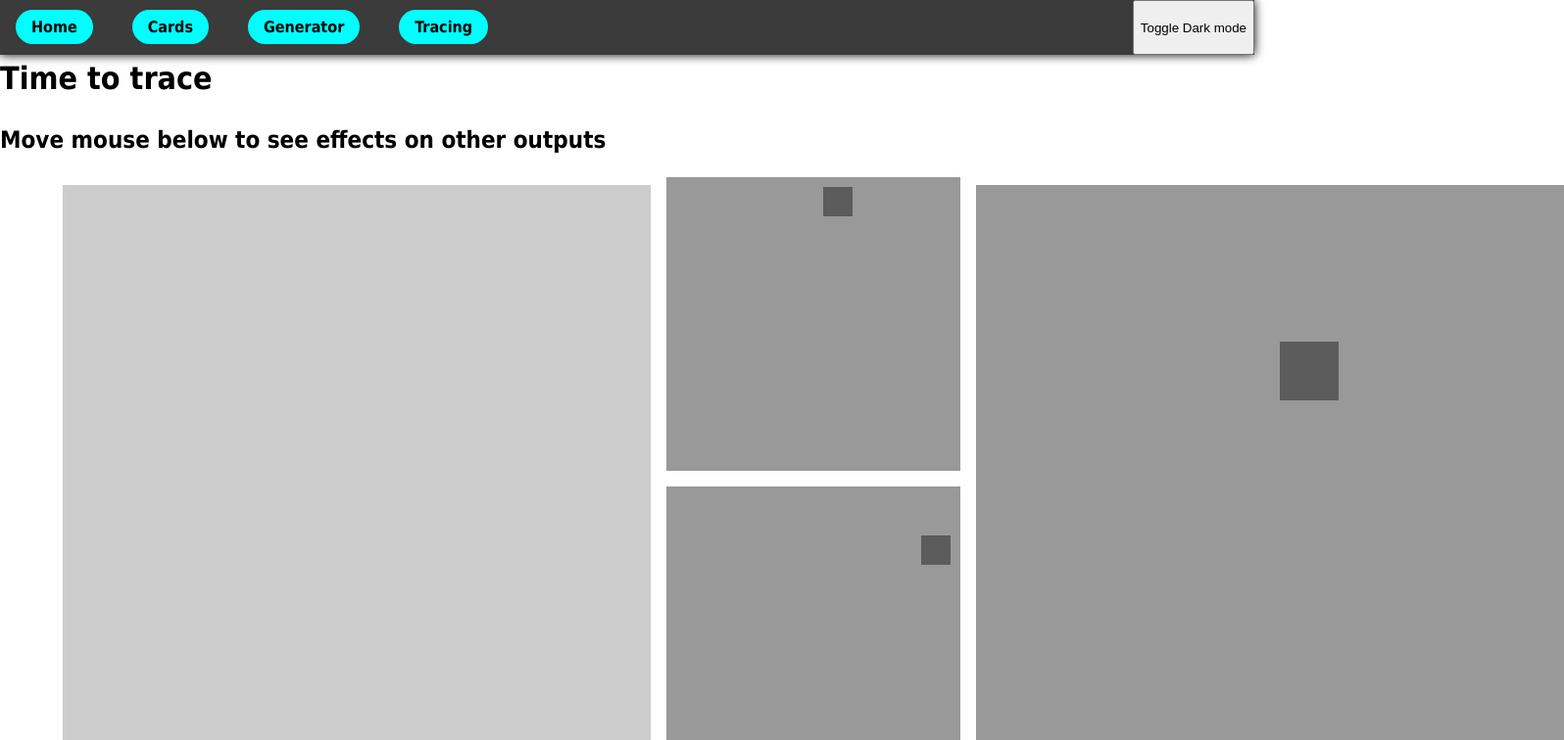
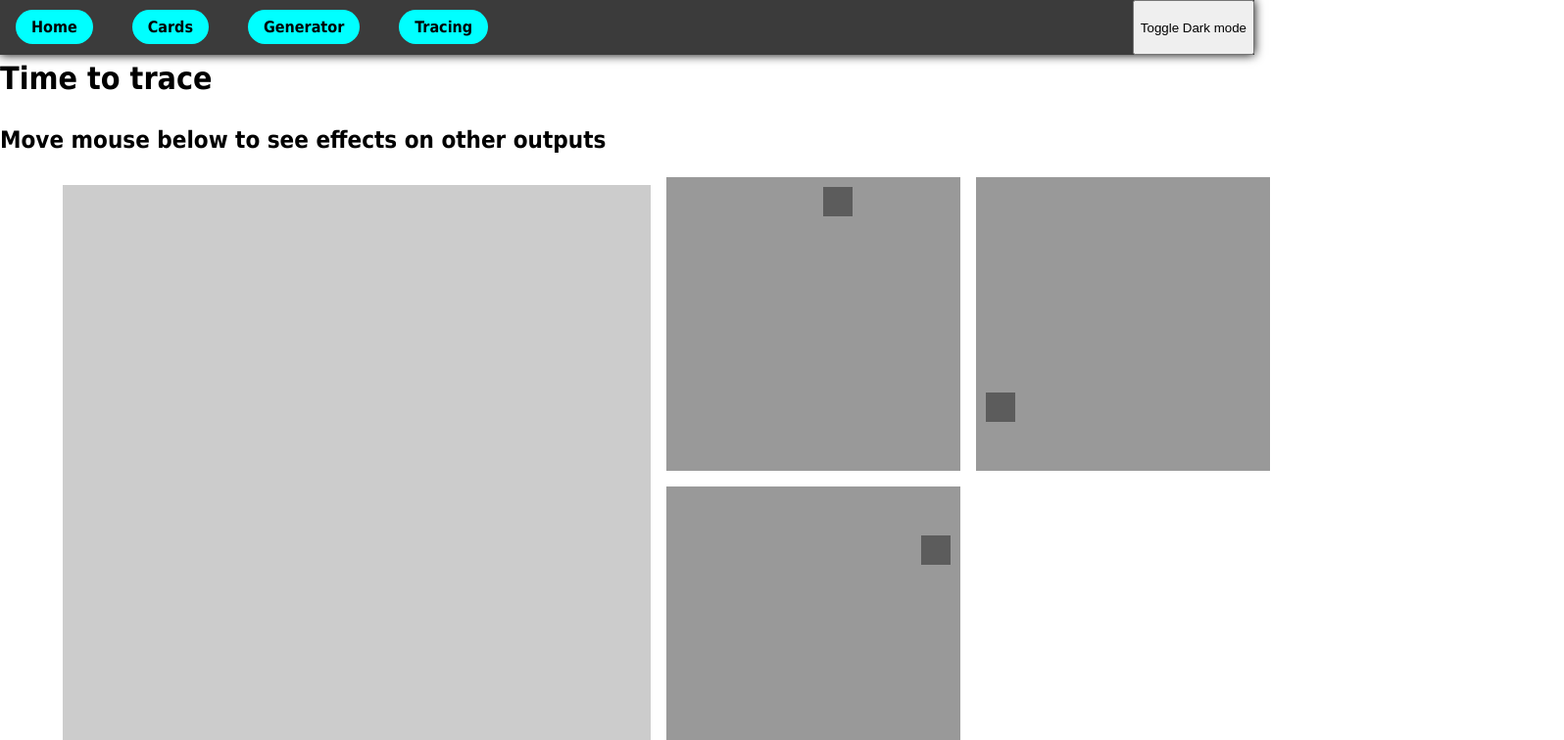
Before and after one commit to EmilNilssonDataDuctus/vite-app, a React (Vite) app: page /tracing in a window 1280 px wide. Shown: the top 756 px of the page at 98% size, 1596 px wide, since content can reach past the window. Built offline with nearby package versions, Linux system fonts and the light colour scheme.

Commit message:
Test how rotating a container behaves

```diff
--- a/src/components/TracerPage/TracerPage.jsx
+++ b/src/components/TracerPage/TracerPage.jsx
@@ -1,12 +1,11 @@
 import { useState } from "react";
 import { MainWrapper } from "../../Shared/Page.styled";
 import {
-  DisplayContainer,
   DisplayContainerReader,
   DisplayContainerSmall,
   DisplayContainerSmallCopy,
+  DisplayContainerSmallCopyTopRight,
   DisplayContainerWrapper,
-  ShowDiv,
   ShowDivSmall,
   ShowDivSmallSmooth,
 } from "./TracerPage.styled";
@@ -97,9 +96,15 @@ export const TracerPage = () => {
               $top={topShiftSmallBot}
             ></ShowDivSmall>
           </DisplayContainerSmallCopy>
-          <DisplayContainer>
+          <DisplayContainerSmallCopyTopRight>
+            <ShowDivSmallSmooth
+              $left={leftShiftSmallBot}
+              $top={topShiftSmallBot}
+            ></ShowDivSmallSmooth>
+          </DisplayContainerSmallCopyTopRight>
+          {/* <DisplayContainer>
             <ShowDiv $left={leftShift} $top={topShift}></ShowDiv>
-          </DisplayContainer>
+          </DisplayContainer> */}
         </DisplayContainerWrapper>
       </section>
     </MainWrapper>
--- a/src/components/TracerPage/TracerPage.styled.js
+++ b/src/components/TracerPage/TracerPage.styled.js
@@ -9,15 +9,15 @@ export const DisplayContainerWrapper = styled.div`
   grid-template-rows: 1fr 1fr;
   gap: 16px;
   grid-template-areas:
-    "reader top right"
-    "reader bot right";
+    "reader top topright"
+    "reader bot botright";
 `;
 
 export const DisplayContainer = styled.div`
   width: 600px;
   height: 600px;
   background-color: rgba(0, 0, 0, 0.4);
-  grid-area: right;
+  /* grid-area: right; */
 `;
 
 export const DisplayContainerReader = styled(DisplayContainer)`
@@ -47,6 +47,15 @@ export const DisplayContainerSmallCopy = styled(DisplayContainerSmall)`
   grid-area: bot;
 `;
 
+export const DisplayContainerSmallCopyTopRight = styled(DisplayContainerSmall)`
+  transform: rotate(180deg);
+  grid-area: topright;
+`;
+
+export const DisplayContainerSmallCopyBotRight = styled(DisplayContainerSmall)`
+  grid-area: botright;
+`;
+
 export const ShowDivSmall = styled.div`
   width: 30px;
   height: 30px;
```
